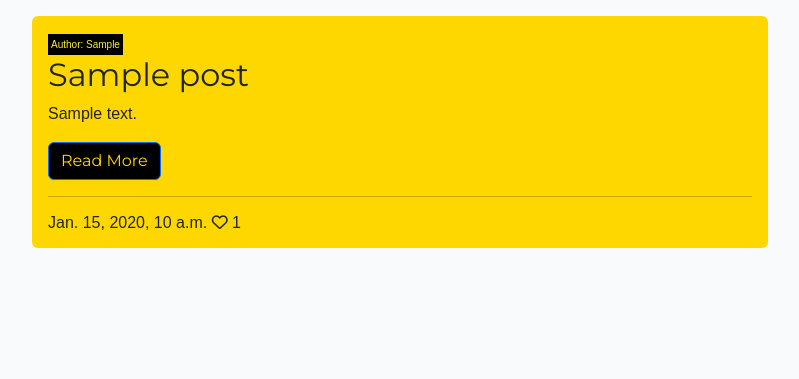
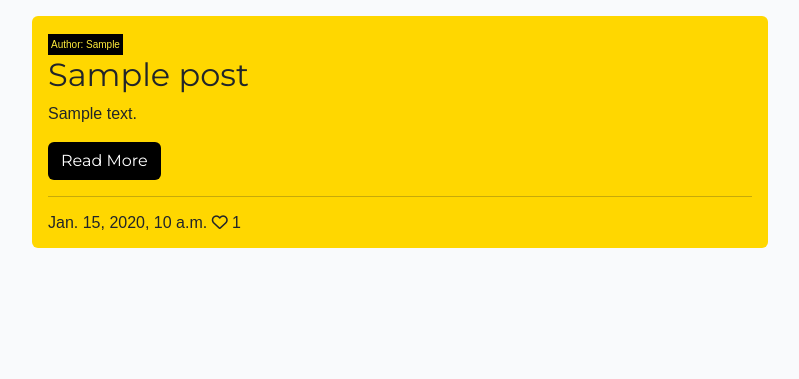
Before and after one commit to AASanusi/balln, a Django app: page / in a window 1280 px wide. Shown: the part 60-439 px from the top of the page, without its empty margins (240-1039 px from the left). Run offline with Django 4.2, Linux system fonts and the light colour scheme; tables that the repository leaves empty hold one stand-in row (values such as "Sample post"); some libraries are stand-ins or nearby versions.

Commit message:
Change read more button and styles

```diff
--- a/balln/settings.py
+++ b/balln/settings.py
@@ -29,7 +29,7 @@ TEMPLATES_DIR = os.path.join(BASE_DIR, 'templates')
 SECRET_KEY = os.environ.get('SECRET_KEY')
 
 # SECURITY WARNING: don't run with debug turned on in production!
-DEBUG = False
+DEBUG = True
 
 X_FRAME_OPTIONS = 'SAMEORIGIN'
 
--- a/static/css/style.css
+++ b/static/css/style.css
@@ -128,20 +128,15 @@ a {
     z-index: 100;
 }
 
-.btn-primary {
-    background-color: #000000;
-    color: #ffffff;
-    text-decoration: none !important;
-}
-
-.btn-primary:hover {
+.btn:hover {
     background-color: #000000;
     color: #ffd700;
 }
 
 .btn {
     background-color: #000000;
-    color: #ffd700;
+    color: #ffffff;
+    text-decoration: none !important;
 }
 
 
--- a/templates/category.html
+++ b/templates/category.html
@@ -27,7 +27,7 @@
                     </div>
                     <h2 class="card-title">{{ post.title }}</h2>
                     <p class="card-text">{{ post.excerpt }}</p>
-                    <a href="{% url 'post_detail' post.slug %}" class="btn btn-primary">
+                    <a href="{% url 'post_detail' post.slug %}" class="btn">
                         Read More
                     </a>
                     <hr />
--- a/templates/index.html
+++ b/templates/index.html
@@ -25,7 +25,7 @@
                     </div>
                     <h2 class="card-title">{{ post.title }}</h2>
                     <p class="card-text">{{ post.excerpt }}</p>
-                    <a href="{% url 'post_detail' post.slug %}" class="btn btn-primary">
+                    <a href="{% url 'post_detail' post.slug %}" class="btn">
                         Read More
                     </a>
                     <hr />
--- a/templates/post_detail.html
+++ b/templates/post_detail.html
@@ -30,7 +30,7 @@
         <div class="col card mb-4  mt-3 left  top">
             <div class="card-body">
                 <!-- Category title specifically for each post in that category -->
-                <p><strong>Category: <a href="{% url 'category' post.category.id %}" class="btn btn-primary">{{ post.category.title }} </a> </strong></p>
+                <p><strong>Category: <a href="{% url 'category' post.category.id %}" class="btn">{{ post.category.title }} </a> </strong></p>
                 <!-- Detailed content of the post -->
                 <p class="card-text ">
                     {{ post.body | safe }}
```
